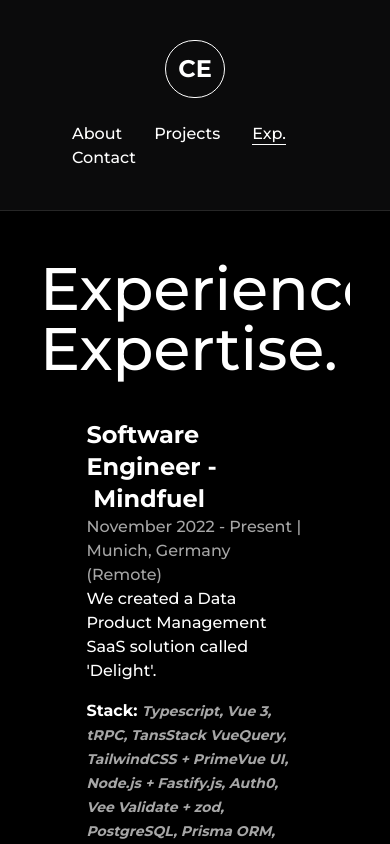
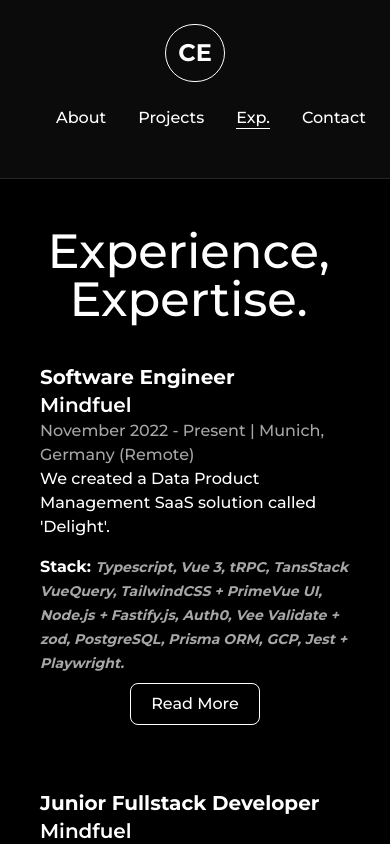
Before and after one commit to colenocks/portfolio_v2, a Next.js app: page /experience in a window 390 px wide. Shown: the top 844 px of the page. Built offline with nearby package versions, Linux system fonts and the light colour scheme.

Commit message:
reduce text size, correct url

```diff
--- a/src/components/AnimatedText.tsx
+++ b/src/components/AnimatedText.tsx
@@ -20,7 +20,7 @@
 const AnimatedText = (props: Props) => {
   return (
     <div className="mx-auto flex w-full items-center justify-center overflow-hidden py-2 text-center">
-      <motion.h1 className={`inline-block w-full text-left text-6xl font-medium capitalize text-white ${props.className}`} variants={quote} initial="initial" animate="animate">
+      <motion.h1 className={`inline-block w-full text-left text-5xl font-medium capitalize text-white transition-all sm:text-6xl ${props.className}`} variants={quote} initial="initial" animate="animate">
         {props.text.split(" ").map((word, index) => (
           <motion.span key={word + "-" + index} className="inline-block" variants={eachWord}>
             {word}&nbsp;
--- a/src/components/Navbar.tsx
+++ b/src/components/Navbar.tsx
@@ -27,7 +27,7 @@
 
 const NavBar = () => {
   return (
-    <header className="flex w-full flex-col items-center justify-center gap-6 border-b border-neutral-800  bg-zinc-800/30 from-inherit  p-10 font-medium text-white backdrop-blur-2xl lg:flex-row lg:justify-between lg:gap-5 lg:px-32 lg:py-8 ">
+    <header className="flex w-full flex-col items-center justify-center gap-6 border-b border-neutral-800 bg-zinc-800/30 from-inherit p-6 font-medium text-white backdrop-blur-2xl sm:p-10 lg:flex-row lg:justify-between lg:gap-5 lg:px-32 lg:py-8">
       <Logo />
       <nav className="">
         <CustomLink href="/about" title="About" className="ml-8" />
--- a/src/components/WorkHistory.tsx
+++ b/src/components/WorkHistory.tsx
@@ -1,6 +1,7 @@
 "use client"
 import React from "react"
 import ButtonLink from "@/components/ButtonLink"
+import Link from "next/link"
 
 type JobsProp = {
   role: string
@@ -19,7 +20,7 @@
 
 const JobDetails = ({ role, companyLink, company, period, address, summary, readMore, stack }: JobsProp) => {
   return (
-    <li className="mx-auto flex w-[70%] items-start justify-start border-white py-8 first:pt-0 last:pb-0 md:border-l-4 lg:w-full">
+    <li className="mx-auto flex w-full items-start justify-start border-white py-8 first:pt-0 last:pb-0 sm:w-[80%] lg:w-full lg:border-l-4">
       <figure className={"relative -left-10 hidden stroke-black md:block"}>
         <svg className={"-rotate-90"} width="75" height="75" viewBox="0 0 100 100">
           <circle cx="75" cy="50" r="20" className={"fill-none stroke-pink-400 stroke-1"} />
@@ -29,15 +30,13 @@
       </figure>
 
       <div className={"w-full self-start text-white"}>
-        <h3 className={"text-2xl font-bold capitalize"}>
-          {role}&nbsp;
-          <a className={"text-primary capitalize"} href={companyLink} target={"_blank"}>
-            -&nbsp;{company}
-          </a>
-        </h3>
-        <span className={"font-medium capitalize text-white/65"}>
+        <h3 className={"text-xl font-bold capitalize"}>{role}</h3>
+        <Link className={"text-primary text-xl font-semibold capitalize hover:underline"} href={companyLink ?? ""} target={"_blank"}>
+          {company}
+        </Link>
+        <p className={"font-medium capitalize text-white/65"}>
           {period} | {address}
-        </span>
+        </p>
         <p className={"w-full font-medium"}>{summary}</p>
         {stack && (
           <p className={"mt-4 font-bold"}>
@@ -60,18 +59,18 @@
       id: "job-1",
       role: "Software Engineer",
       company: "Mindfuel",
-      companyLink: "www.mindfuel.ai",
+      companyLink: "https://mindfuel.ai",
       period: "November 2022 - Present",
       address: "Munich, Germany (Remote)",
       summary: "We created a Data Product Management SaaS solution called 'Delight'.",
-      readMore: "https://www.mindfuel.ai/solution/delight",
+      readMore: "https://mindfuel.ai/solution/delight",
       stack: "Typescript, Vue 3, tRPC, TansStack VueQuery, TailwindCSS + PrimeVue UI, Node.js + Fastify.js, Auth0, Vee Validate + zod, PostgreSQL, Prisma ORM, GCP, Jest + Playwright.",
     },
     {
       id: "job-2",
-      role: "Junior Fulllstack Developer",
+      role: "Junior Fullstack Developer",
       company: "Mindfuel",
-      companyLink: "www.mindfuel.ai",
+      companyLink: "https://mindfuel.ai",
       address: "Munich, Germany (Remote)",
       period: "March 2021 - November 2022",
       summary:
@@ -82,7 +81,7 @@
       id: "job-3",
       role: "Technical Support Advisor",
       company: "Concentrix(CVGs) - BT",
-      companyLink: "www.mindfuel.ai",
+      companyLink: "https://concentrix.com",
       address: "UK (Remote)",
       period: "July 2020 - March 2021",
       summary: "At Concentrix, we enabled a customer facing technical support system for our client - British Telecom (BT), where customers who have technical issues with their BT devices are guided through series of possible resolutions.",
```
